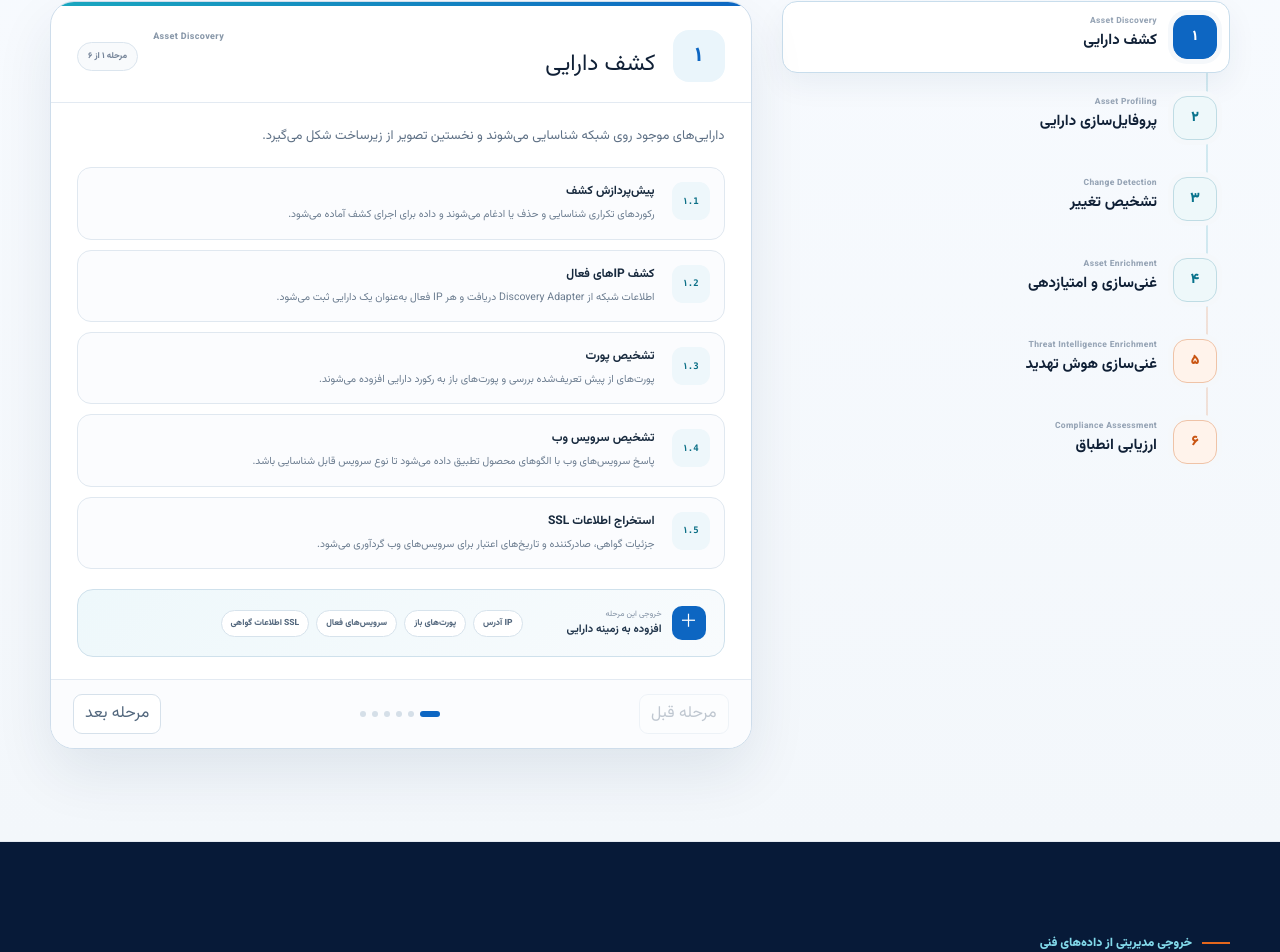
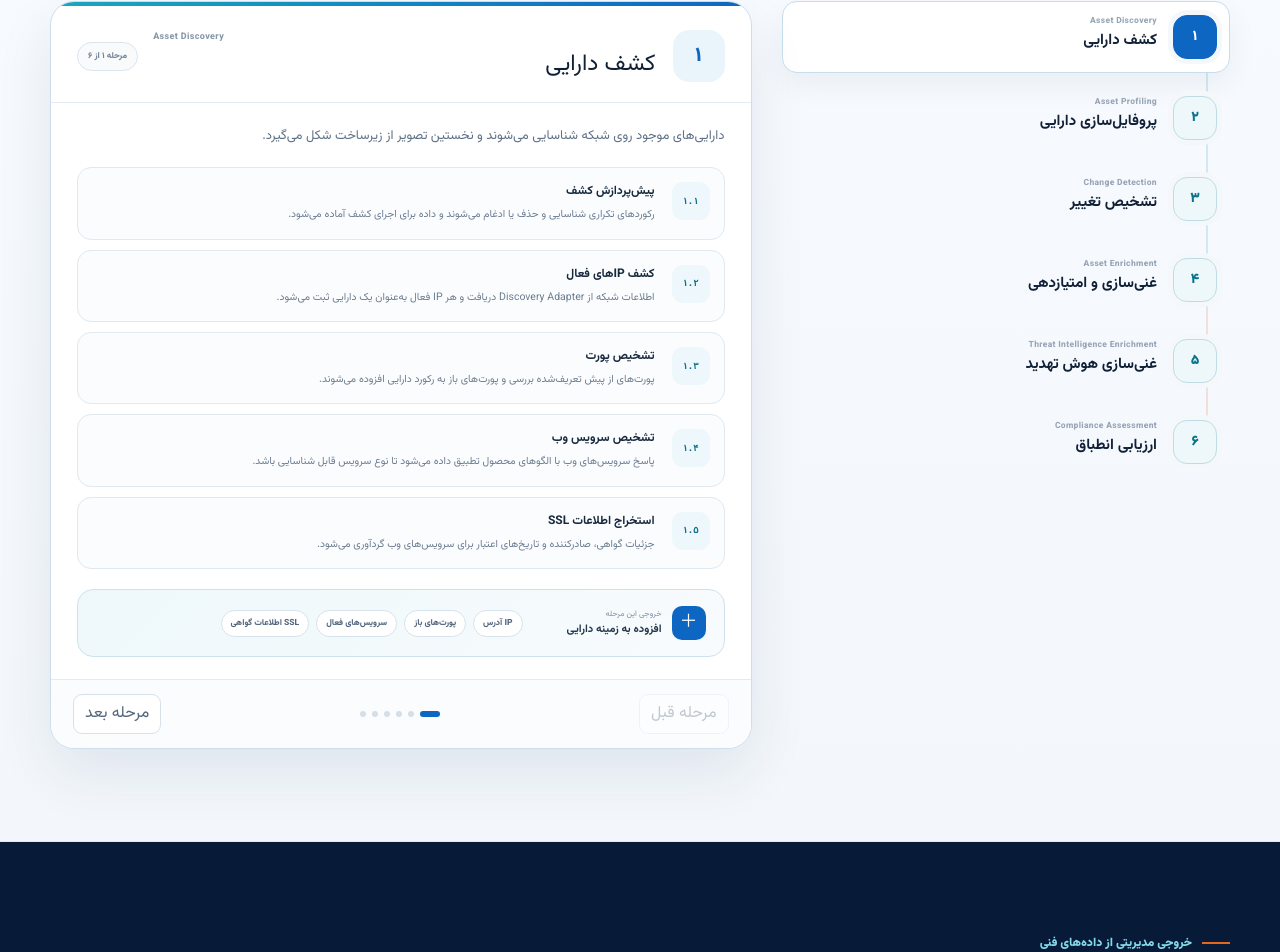
Before and after one commit to monaderi1/houshafzar-website, a Next.js app: page /monosuit in a window 1280 px wide. Shown: the part 2128-3080 px from the top of the page. Built offline with nearby package versions, Linux system fonts and the light colour scheme.

Commit message:
یکدست‌سازی رنگ فازها و شماره‌های فارسی Workflow

```diff
--- a/app/monosuit/WorkflowSection.tsx
+++ b/app/monosuit/WorkflowSection.tsx
@@ -2,6 +2,8 @@
 
 import { useState } from 'react';
 import styles from './workflow.module.css';
+
+const substepDigits = ['۱', '۲', '۳', '۴', '۵'];
 
 const phases = [
   {
@@ -62,7 +64,6 @@ const phases = [
       ['تشخیص مواجهه — CVE', 'CPEهای دارایی با پایگاه محلی آسیب‌پذیری تطبیق داده می‌شوند تا CVEهای شناخته‌شده مرتبط مشخص شوند.'],
     ],
     outputs: ['مجموعه CPE معتبر', 'فهرست CVE متناظر'],
-    hot: true,
   },
   {
     n: '۶',
@@ -75,7 +76,6 @@ const phases = [
       ['خروجی گزارشی', 'نتیجه کنترل‌ها در سطح دارایی، کنترل و چارچوب برای گزارش فنی و مدیریتی ارائه می‌شود.'],
     ],
     outputs: ['Compliant', 'Not Compliant', 'Not Applicable', 'Insufficient Data'],
-    hot: true,
   },
 ];
 
@@ -99,7 +99,7 @@ export default function WorkflowSection() {
                 type="button"
                 key={item.n}
                 onClick={() => setActive(index)}
-                className={`${styles.step} ${index === active ? styles.active : ''} ${index < active ? styles.done : ''} ${item.hot ? styles.hot : ''}`}
+                className={`${styles.step} ${index === active ? styles.active : ''} ${index < active ? styles.done : ''}`}
                 aria-pressed={index === active}
               >
                 <span className={styles.stepNo}>{item.n}</span>
@@ -111,7 +111,7 @@ export default function WorkflowSection() {
             ))}
           </div>
 
-          <article className={`${styles.detailCard} ${phase.hot ? styles.detailHot : ''}`}>
+          <article className={styles.detailCard}>
             <div className={styles.detailHead}>
               <div className={styles.phaseMark}>{phase.n}</div>
               <div>
@@ -126,7 +126,7 @@ export default function WorkflowSection() {
             <div className={styles.stepList}>
               {phase.steps.map(([title, text], index) => (
                 <div className={styles.processStep} key={title}>
-                  <span className={styles.processIndex}>{phase.n}.{index + 1}</span>
+                  <span className={styles.processIndex}>{phase.n}.{substepDigits[index]}</span>
                   <div>
                     <strong>{title}</strong>
                     <p>{text}</p>
```
